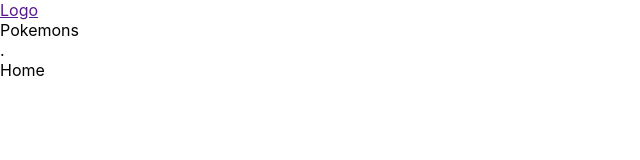
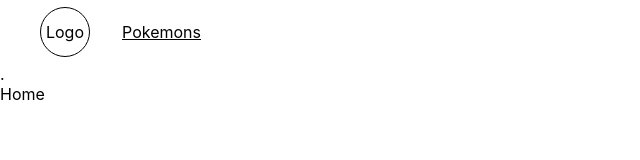
Before and after one commit to enoqueJonas/Capstone-Module-2, a website built with webpack: page src/index.html in a window 1280 px wide. Shown: the whole page, without its empty margins (0-640 px from the left). Built offline with nearby package versions, Linux system fonts and the light colour scheme.

Commit message:
UPDATE index.html style

```diff
--- a/src/assets/css/style.css
+++ b/src/assets/css/style.css
@@ -21,3 +21,44 @@ body {
   flex-direction: column;
   justify-content: center;
 }
+
+.header {
+  display: flex;
+  flex-direction: row;
+  height: 4em;
+}
+
+.nav-bar {
+  display: flex;
+  flex-direction: row;
+  align-items: center;
+  height: 4em;
+  gap: 30px;
+}
+
+.logo {
+  display: flex;
+  align-items: center;
+  justify-content: center;
+  margin-left: 40px;
+  border: 1px solid black;
+  height: 50px;
+  width: 50px;
+  border-radius: 30px;
+  text-decoration: none;
+  color: black;
+}
+
+.nav-menu {
+  display: flex;
+  flex-direction: row;
+  list-style: none;
+}
+
+.nav-item {
+  padding: 2px;
+}
+
+.nav-link {
+  color: black;
+}
--- a/src/index.html
+++ b/src/index.html
@@ -8,10 +8,14 @@
   </head>
   <body>
       <header class="header">
-        <nav>
+        <nav class="nav-bar">
           <a href="" class="logo">Logo</a>
           <ul class="nav-menu">
-            <li class="nav-item"> Pokemons </li>
+            <li class="nav-item">
+              <a href="" class="nav-link">
+                Pokemons
+              </a>
+            </li>
           </ul>
         </nav>
       </header>
```
